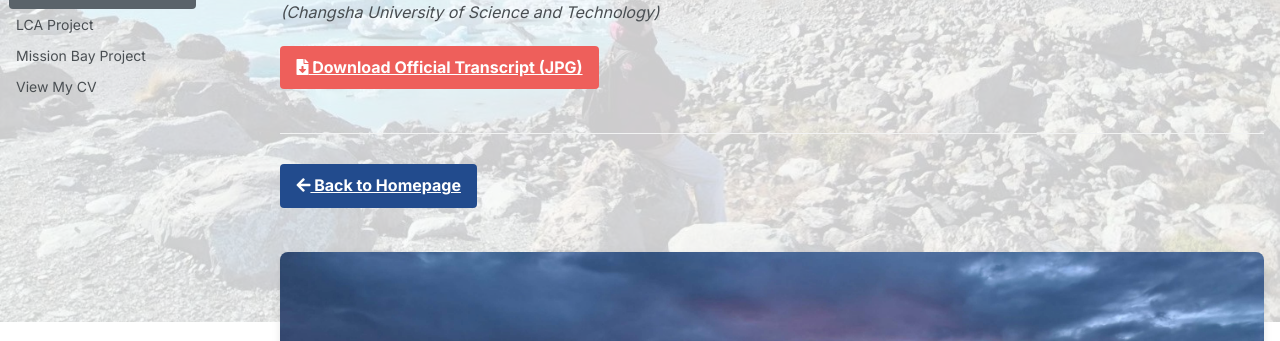
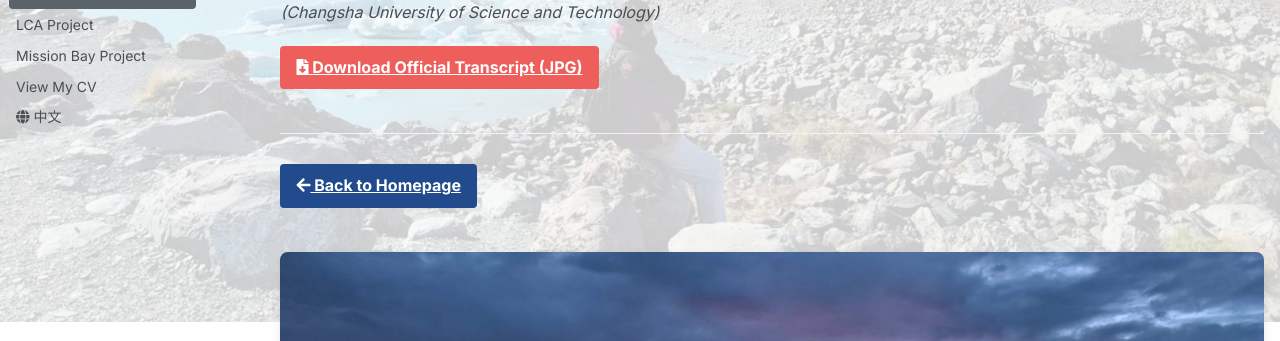
Before and after one commit to Zhang-holden/Zhang-holden.github.io, a Jekyll site: the page built from _pages/courses-transcripts.md, in a window 1280 px wide. Shown: the part 578-919 px from the top of the page. Built offline with Jekyll 4.4.1, drawn with Linux system fonts in a browser that asks for light colours.

Commit message:
Add Chinese locale infrastructure with language switcher and resume link

```diff
--- a/_config.yml
+++ b/_config.yml
@@ -71,6 +71,7 @@ include:
 exclude:
   - docs
   - google_scholar_crawler
+  - resume
   - "*.sublime-project"
   - "*.sublime-workspace"
   - .asset-cache
--- a/_includes/seo.html
+++ b/_includes/seo.html
@@ -29,7 +29,7 @@
   {% assign seo_author_twitter = seo_author_twitter | replace: "@", "" %}
 {% endif %}
 
-<meta property="og:locale" content="en">
+<meta property="og:locale" content="{% if page.lang == 'zh' %}zh_CN{% else %}en{% endif %}">
 <meta property="og:site_name" content="{{ site.title }}">
 <meta property="og:title" content="{{ site.title }}">
 
--- a/_includes/sidebar.html
+++ b/_includes/sidebar.html
@@ -1,12 +1,27 @@
 {% if page.author_profile or layout.author_profile or page.sidebar %}
   <div class="sidebar sticky">
   {% if page.author_profile or layout.author_profile %}{% include author-profile.html %}{% endif %}
-  {% if site.data.navigation.main %}
+  {% assign nav_data = site.data.navigation.main %}
+  {% if page.lang == 'zh' %}{% assign nav_data = site.data.navigation_zh.main %}{% endif %}
+  {% if nav_data %}
     <nav class="sidebar__nav">
       <ul class="nav__list">
-        {% for link in site.data.navigation.main %}
+        {% for link in nav_data %}
           <li><a href="{{ link.url }}"{% if link.url == page.url %} class="active"{% endif %}{% if link.url contains '.pdf' %} target="_blank"{% endif %}>{{ link.title }}</a></li>
         {% endfor %}
+        {% if page.lang == 'zh' %}
+          {% assign lang_switch_url = page.url | replace: '/zh', '' %}
+          {% if lang_switch_url == '' %}{% assign lang_switch_url = '/' %}{% endif %}
+          {% assign lang_switch_label = 'English' %}
+        {% else %}
+          {% if page.url == '/courses-transcripts/' %}
+            {% assign lang_switch_url = '/zh/' %}
+          {% else %}
+            {% assign lang_switch_url = '/zh' | append: page.url %}
+          {% endif %}
+          {% assign lang_switch_label = '中文' %}
+        {% endif %}
+        <li class="lang-switch"><a href="{{ lang_switch_url }}" hreflang="{% if page.lang == 'zh' %}en{% else %}zh{% endif %}"><i class="fas fa-globe" aria-hidden="true"></i> {{ lang_switch_label }}</a></li>
       </ul>
     </nav>
   {% endif %}
--- a/_layouts/default.html
+++ b/_layouts/default.html
@@ -3,7 +3,7 @@ layout: compress
 ---
 
 <!doctype html>
-<html lang="en" class="no-js">
+<html lang="{{ page.lang | default: 'en' }}" class="no-js">
   <head>
     {% include head.html %}
     {% include head/custom.html %}
```
Also changed, not shown: _data/navigation_zh.yml (added, +13 -0 lines), 1 other file.
